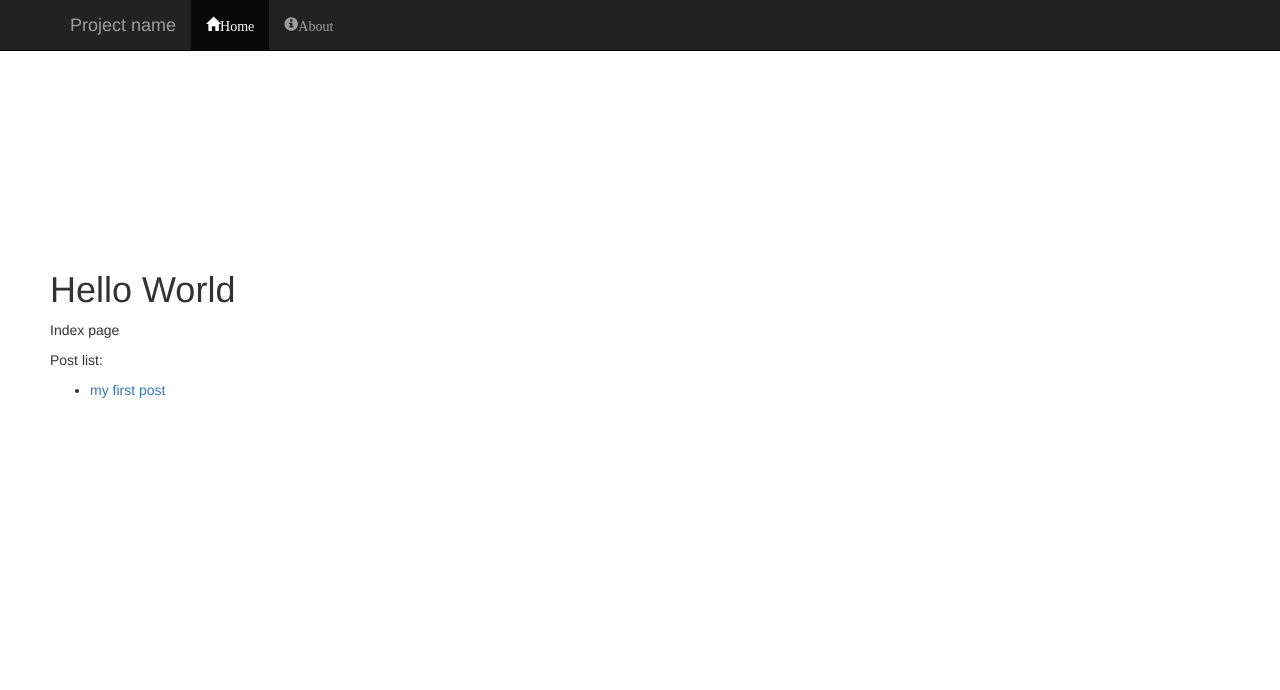
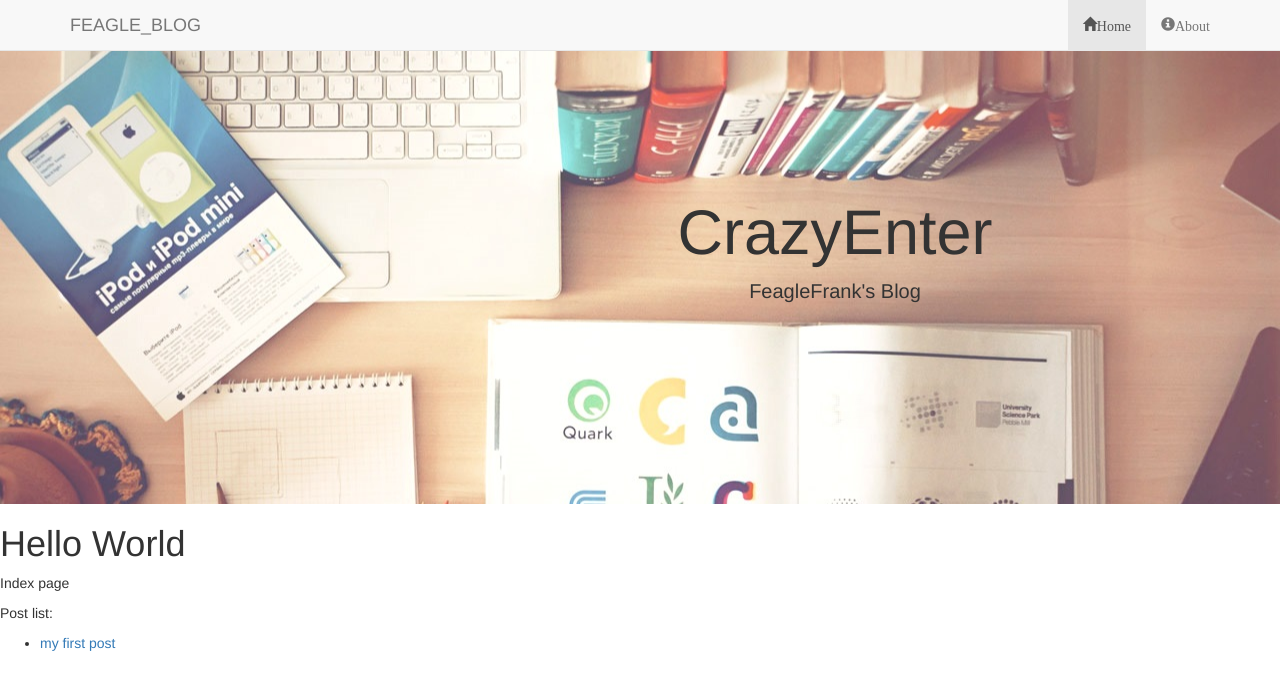
Before and after one commit to FeagleFrank/feaglefrank.github.io, a Jekyll site: the page built from index.html, in a window 1280 px wide. Shown: the top 690 px of the page. Built offline with Jekyll 4.4.1, drawn with Linux system fonts in a browser that asks for light colours.

Commit message:
add header

```diff
--- a/_layouts/default.html
+++ b/_layouts/default.html
@@ -4,20 +4,15 @@
 	<meta name="viewport" content="width=device-width, initial-scale=1.0">
     <title>FEAGLE_BLOG</title>
 	<link href="{{site.baseurl}}/css/bootstrap.min.css" rel="stylesheet">
+	<link href="{{site.baseurl}}/css/blog.css" rel="stylesheet">
 	<style>
-    body {
-    padding-top: 50px;
-    padding-left: 50px;
-    }
+
     </style>
 	<script src="{{site.baseurl}}/js/jquery-2.1.1.min.js"></script>
 	<script src="{{site.baseurl}}/js/bootstrap.min.js"></script>
-	<!--[if lt IE 9]>
-      <script src="http://apps.bdimg.com/libs/html5shiv/3.7/html5shiv.min.js"></script>
-    <![endif]-->
 </head>
 <body>
-	<div class="navbar navbar-fixed-top navbar-inverse" role="navigation">
+	<div class="navbar navbar-fixed-top navbar-default" role="navigation">
 		<div class="container">
 			<div class="navbar-header">
 				<button type="button" class="navbar-toggle" data-toggle="collapse" data-target=".navbar-collapse">
@@ -26,10 +21,10 @@
             <span class="icon-bar"></span>
             <span class="icon-bar"></span>
 			</button>
-				<a class="navbar-brand" href="#">Project name</a>
+				<a class="navbar-brand" href="#">FEAGLE_BLOG</a>
 			</div>
 			<div class="collapse navbar-collapse">
-				<ul class="nav navbar-nav">
+				<ul class="nav navbar-nav navbar-right">
 					<li class="active"><a href="#"><span class="glyphicon glyphicon-home">Home</span></a></li>
 					<li><a href="#about"><span class="glyphicon glyphicon-info-sign">About</span></a></li>
 				</ul>
@@ -37,8 +32,8 @@
 		</div>
 	</div>
 
-	<div style="padding-top:200px">
+
    {{content }}
-   <div>
+
    </body>
 <html>
--- /dev/null
+++ b/css/blog.css
@@ -0,0 +1,14 @@
+.intro-header{
+	background: #808080 url('../image/bg.jpg') no-repeat center center;
+	background-attachment: scroll;
+	-webkit-background-size: cover;
+	-moz-background-size: cover;
+	background-size: cover;
+	margin-bottom: 0px;
+}
+
+.site-heading {
+	margin: 150px 0;
+	font-size:20px;
+	text-align:center;
+}
--- a/index.html
+++ b/index.html
@@ -1,6 +1,18 @@
 ---
 layout: default
 ---
+<header class="intro-header jumbotron" >
+	<div class="container">
+		 <div class="row">
+            <div class="col-lg-8 col-lg-offset-4 col-md-10 col-md-offset-1 ">
+                <div class="site-heading">
+                    <h1>CrazyEnter</h1>
+                    <span class="subheading">FeagleFrank's Blog</span>
+                </div>
+            </div>
+        </div>
+	</div>
+</header>
 <h1>Hello World</h1>
 <p>Index page</p>
 <p>Post list:</p>
```
Also changed, not shown: image/bg.jpg (added).
